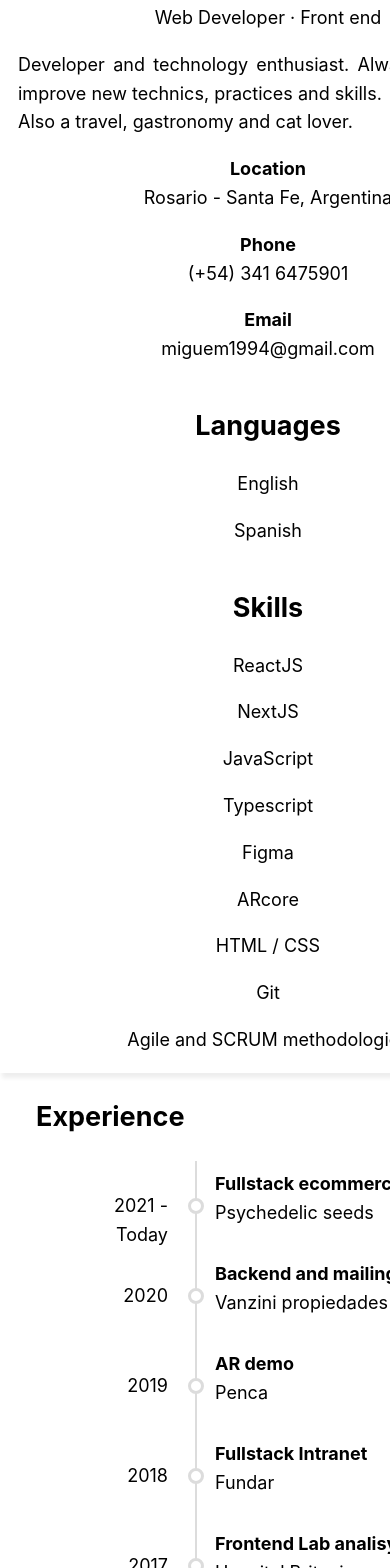
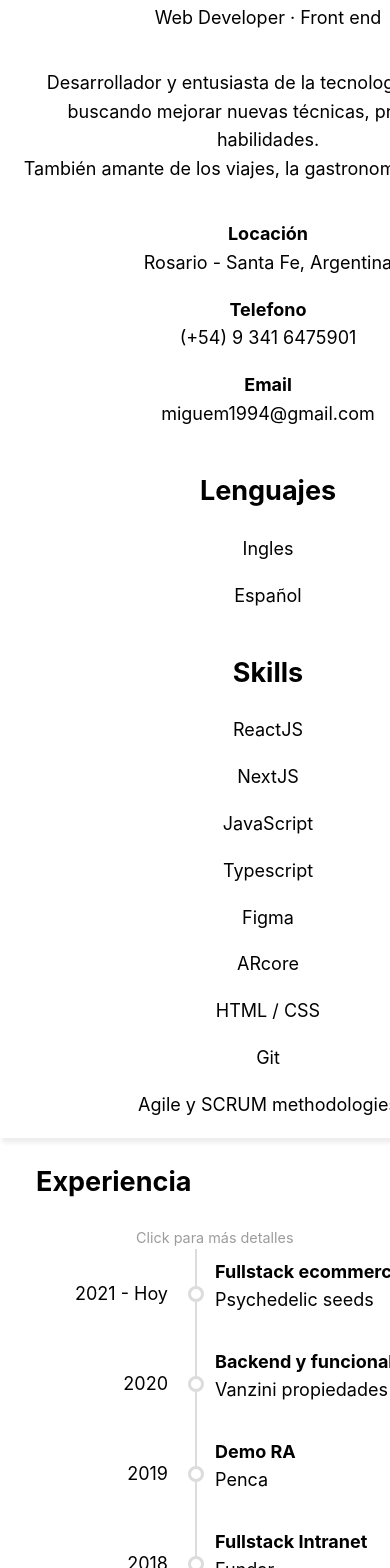
Before and after one commit to MigueM/cv, a Next.js app: page / in a window 390 px wide. Shown: the part 420-1988 px from the top of the page. Built offline with nearby package versions, Linux system fonts and the light colour scheme.

Commit message:
click for more details and phone number fix

```diff
--- a/components/sideData.js
+++ b/components/sideData.js
@@ -30,8 +30,8 @@ const SideData = ({ interests, intereses, setLang, lang }) => {
         <p>
           <b className={utilStyles.boldPersonalInfo}>Phone</b>
           <br />
-          <a href="tel:+543416475901" className={utilStyles.linkedInfo}>
-            (+54) 341 6475901
+          <a href="tel:+5493416475901" className={utilStyles.linkedInfo}>
+            (+54) 9 341 6475901
           </a>
         </p>
         <p>
@@ -93,8 +93,8 @@ const SideData = ({ interests, intereses, setLang, lang }) => {
           <b className={utilStyles.boldPersonalInfo}>Telefono</b>
 
           <br />
-          <a href="tel:+543416475901" className={utilStyles.linkedInfo}>
-            (+54) 341 6475901
+          <a href="tel:+5493416475901" className={utilStyles.linkedInfo}>
+            (+54) 9 341 6475901
           </a>
         </p>
         <p>
--- a/pages/index.js
+++ b/pages/index.js
@@ -25,7 +25,7 @@ const LangButton = ({ setLang, lang }) => {
 };
 
 export default function Home() {
-  const [lang, setLang] = useState("en");
+  const [lang, setLang] = useState("es");
   return (
     <Layout>
       <LangButton lang={lang} setLang={setLang} />
@@ -52,6 +52,7 @@ export default function Home() {
             {lang == "en" ? (
               <>
                 <h2 className={utilStyles.titleHistory}>Experience</h2>
+                <span className={utilStyles.moreDetails}>Click for more details</span>
                 <TimeLine history={experience} />
                 <h2 className={utilStyles.titleHistory}>Education</h2>
                 <TimeLine history={education} />
@@ -59,6 +60,7 @@ export default function Home() {
             ) : (
               <>
                 <h2 className={utilStyles.titleHistory}>Experiencia</h2>
+                <span className={utilStyles.moreDetails}>Click para más detalles</span>
                 <TimeLine history={experiencia} />
                 <h2 className={utilStyles.titleHistory}>Educación</h2>
                 <TimeLine history={educacion} />
--- a/styles/utils.module.css
+++ b/styles/utils.module.css
@@ -90,6 +90,13 @@
   right: 23%;
 }
 
+.moreDetails{
+  font-size: .8em;
+  display: flex;
+  margin-left: 20%;
+  color:#9c9c9c;
+}
+
 @media only screen and (max-width: 900px) {
   .homeContainer {
     flex-direction: column;
```
